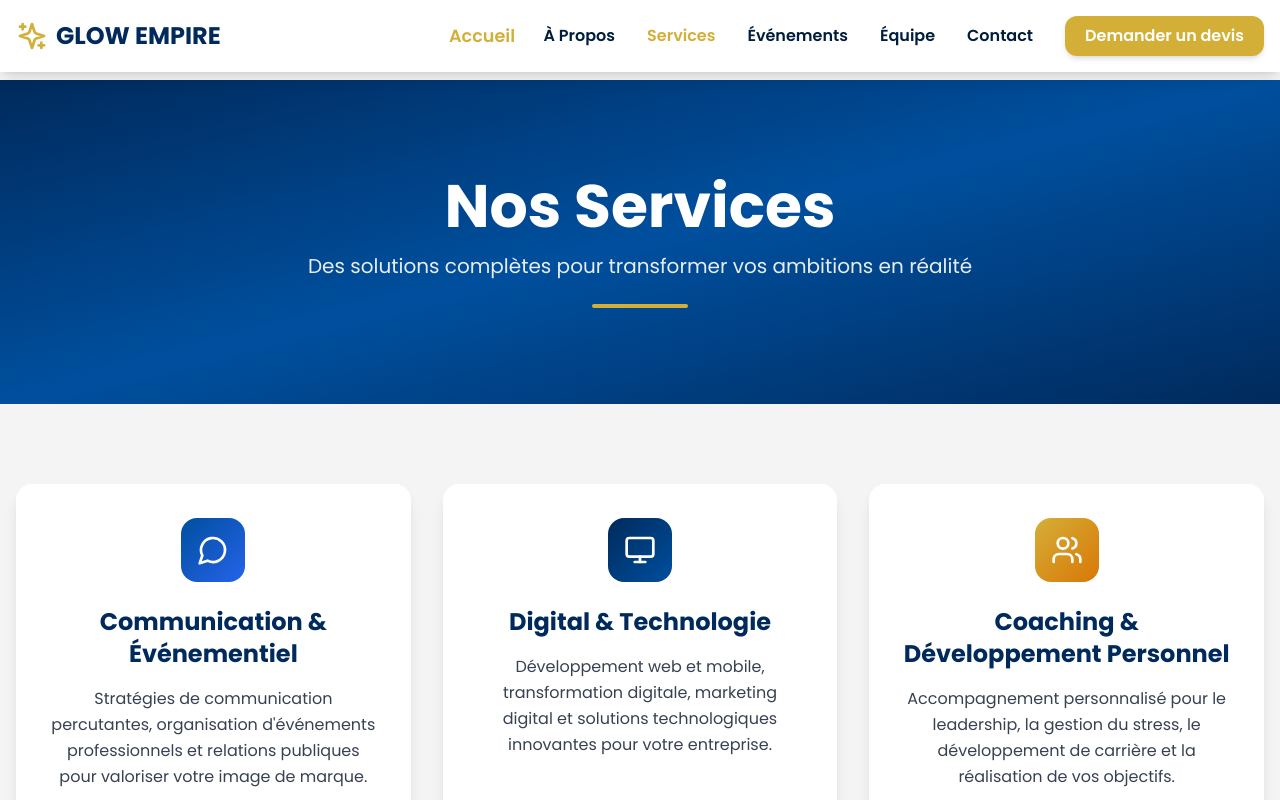
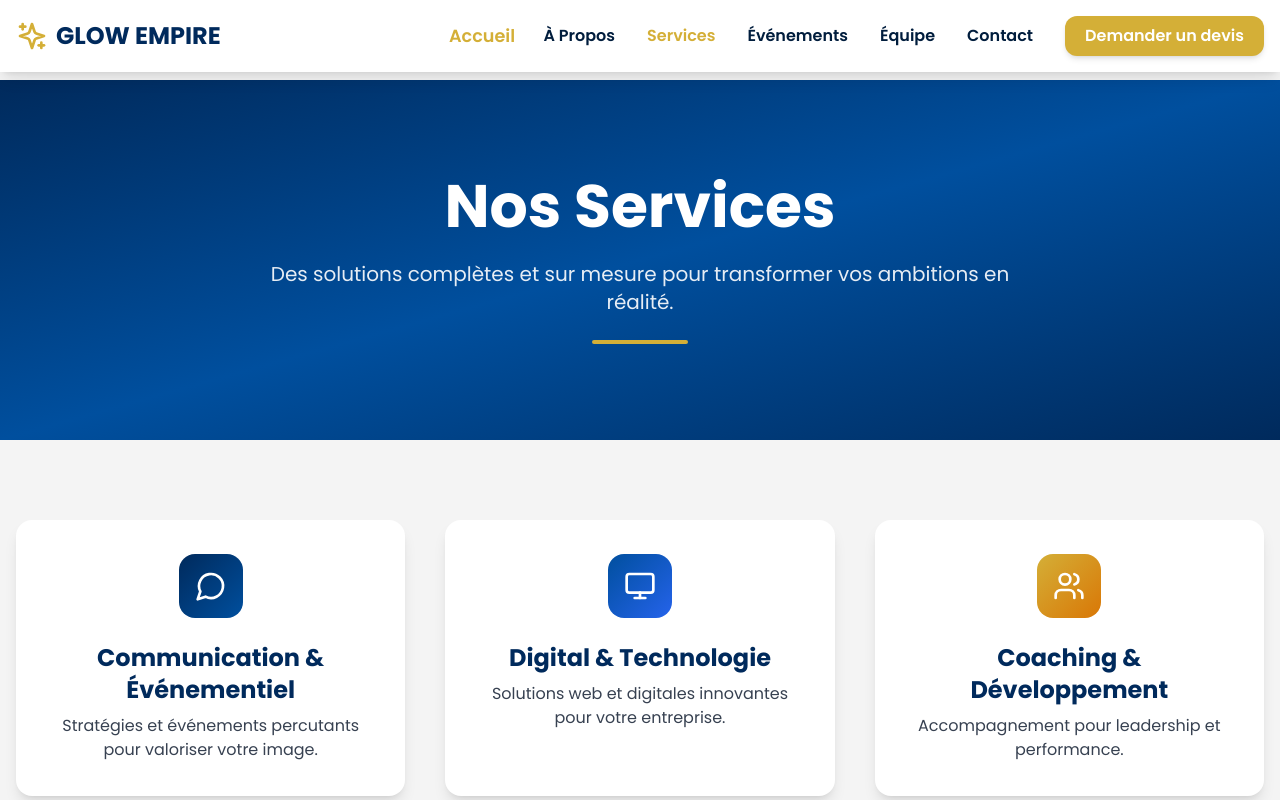
Before and after one commit to adjoeugenie2020-code/glowempire, a React (Vite) app: page / in a window 1280 px wide. Both pictures are taken after a click on the button "Services". Shown: the top 800 px of the page. Built offline with nearby package versions, Linux system fonts and the light colour scheme.

Commit message:
Updated Services.tsx

```diff
--- a/src/pages/Services.tsx
+++ b/src/pages/Services.tsx
@@ -1,62 +1,58 @@
 import { useState } from 'react';
 import { motion, AnimatePresence } from 'framer-motion';
-import { MessageCircle, Monitor, Users, Palette, GraduationCap, Award, X } from 'lucide-react';
+import {
+  MessageCircle,
+  Monitor,
+  Users,
+  Palette,
+  GraduationCap,
+  Award,
+  X
+} from 'lucide-react';
 
 const Services = () => {
   const services = [
     {
       icon: MessageCircle,
       title: 'Communication & Événementiel',
-      description:
-        "Stratégies de communication percutantes, organisation d'événements professionnels et relations publiques pour valoriser votre image de marque.",
-      details:
-        "Nous concevons des stratégies de communication sur mesure, incluant branding, storytelling, et la gestion complète d'événements pour maximiser l'impact de votre marque.",
-      color: 'from-royalBlue to-blue-600',
+      short: "Stratégies et événements percutants pour valoriser votre image.",
+      details: "Nous concevons des stratégies sur mesure, gestion complète d'événements et relations publiques pour maximiser votre impact.",
+      color: 'from-deepBlue to-royalBlue'
     },
     {
       icon: Monitor,
       title: 'Digital & Technologie',
-      description:
-        'Développement web et mobile, transformation digitale, marketing digital et solutions technologiques innovantes pour votre entreprise.',
-      details:
-        'Nos solutions digitales englobent la conception de sites web responsives, applications mobiles, campagnes digitales, et automatisation de processus pour booster votre présence en ligne.',
-      color: 'from-deepBlue to-royalBlue',
+      short: 'Solutions web et digitales innovantes pour votre entreprise.',
+      details: 'Conception de sites web, applications mobiles, marketing digital et transformation digitale pour renforcer votre présence en ligne.',
+      color: 'from-royalBlue to-blue-600'
     },
     {
       icon: Users,
-      title: 'Coaching & Développement Personnel',
-      description:
-        'Accompagnement personnalisé pour le leadership, la gestion du stress, le développement de carrière et la réalisation de vos objectifs.',
-      details:
-        'Nous proposons des programmes de coaching individuels et collectifs pour améliorer compétences professionnelles, leadership, confiance en soi et performance globale.',
-      color: 'from-gold to-amber-600',
+      title: 'Coaching & Développement',
+      short: 'Accompagnement pour leadership et performance.',
+      details: 'Coaching individuel et collectif pour développer compétences, confiance et leadership de vos équipes.',
+      color: 'from-gold to-amber-600'
     },
     {
       icon: Palette,
-      title: 'Pôle Créatif & Visuel',
-      description:
-        "Design graphique, identité visuelle, production vidéo et création de contenus qui captivent et engagent votre audience.",
-      details:
-        'Notre équipe créative conçoit des identités visuelles, contenus graphiques et vidéos percutantes pour renforcer l’image et la visibilité de votre marque.',
-      color: 'from-gold to-yellow-600',
+      title: 'Créatif & Visuel',
+      short: 'Design graphique, identité visuelle et contenus captivants.',
+      details: 'Création de contenus visuels, vidéos et identités de marque pour captiver votre audience et renforcer votre image.',
+      color: 'from-gold to-yellow-500'
     },
     {
       icon: GraduationCap,
       title: 'Formations Professionnelles',
-      description:
-        "Programmes de formation sur mesure en communication, digital, leadership et compétences professionnelles pour booster votre carrière.",
-      details:
-        'Nos formations sont conçues pour développer compétences techniques et managériales, adaptées aux besoins spécifiques des entreprises et professionnels.',
-      color: 'from-royalBlue to-cyan-600',
+      short: 'Programmes adaptés pour booster vos compétences.',
+      details: 'Formations en communication, digital, leadership et compétences professionnelles pour entreprises et particuliers.',
+      color: 'from-royalBlue to-cyan-500'
     },
     {
       icon: Award,
       title: 'Événements Signature',
-      description:
-        "Organisation d'événements d'envergure comme la Conférence des Femmes Leaders du Bénin, créant des plateformes d'inspiration et de réseautage.",
-      details:
-        "Nous gérons la conception, organisation et logistique d'événements majeurs, garantissant impact, networking et visibilité maximale pour nos clients.",
-      color: 'from-deepBlue to-purple-600',
+      short: 'Organisation d’événements majeurs inspirants et networking.',
+      details: 'Conception, organisation et logistique d’événements comme conférences ou galas pour impact et visibilité maximales.',
+      color: 'from-deepBlue to-purple-600'
     },
   ];
 
@@ -67,33 +63,37 @@ const Services = () => {
 
       {/* HERO */}
       <section className="relative py-24 bg-gradient-to-br from-deepBlue via-royalBlue to-deepBlue text-center">
-        <div className="max-w-7xl mx-auto px-4">
+        <div className="max-w-6xl mx-auto px-4">
           <motion.h1
             initial={{ opacity: 0, y: 30 }}
             animate={{ opacity: 1, y: 0 }}
             transition={{ duration: 0.8 }}
-            className="text-5xl md:text-6xl font-bold text-white mb-4"
+            className="text-5xl md:text-6xl font-extrabold text-white mb-6"
           >
             Nos Services
           </motion.h1>
-          <p className="text-xl text-white/90 max-w-3xl mx-auto mb-6">
-            Des solutions complètes pour transformer vos ambitions en réalité
-          </p>
+          <motion.p
+            initial={{ opacity: 0 }}
+            animate={{ opacity: 1 }}
+            transition={{ duration: 0.8, delay: 0.3 }}
+            className="text-xl text-white/90 max-w-3xl mx-auto mb-6"
+          >
+            Des solutions complètes et sur mesure pour transformer vos ambitions en réalité.
+          </motion.p>
           <div className="w-24 h-1 bg-gold mx-auto rounded-full"></div>
         </div>
       </section>
 
       {/* GRID SERVICES */}
-      <section className="py-20 px-4">
-        <div className="max-w-7xl mx-auto grid grid-cols-1 md:grid-cols-2 lg:grid-cols-3 gap-8">
+      <section className="py-20 px-4 max-w-7xl mx-auto">
+        <div className="grid grid-cols-1 md:grid-cols-2 lg:grid-cols-3 gap-10">
           {services.map((service, index) => (
             <motion.div
               key={index}
               initial={{ opacity: 0, y: 30 }}
               whileInView={{ opacity: 1, y: 0 }}
               viewport={{ once: true }}
-              transition={{ duration: 0.5, delay: index * 0.1 }}
-              whileHover={{ y: -10, boxShadow: '0 20px 40px rgba(212, 175, 55, 0.3)' }}
+              transition={{ duration: 0.6, delay: index * 0.1 }}
               className="bg-white rounded-2xl p-8 shadow-lg hover:shadow-2xl transition-all border-2 border-transparent hover:border-gold cursor-pointer"
               onClick={() => setSelectedService(service)}
             >
@@ -102,19 +102,15 @@ const Services = () => {
               >
                 <service.icon className="w-8 h-8 text-white" />
               </div>
-              <h3 className="text-2xl font-bold text-deepBlue mb-4 text-center">
-                {service.title}
-              </h3>
-              <p className="text-gray-700 leading-relaxed text-center">
-                {service.description}
-              </p>
+              <h3 className="text-2xl font-bold text-deepBlue text-center mb-2">{service.title}</h3>
+              <p className="text-gray-700 text-center">{service.short}</p>
             </motion.div>
           ))}
         </div>
       </section>
 
-      {/* DEMANDER UN DEVIS */}
-      <motion.div className="text-center mt-16">
+      {/* CTA */}
+      <section className="text-center mt-16 mb-24">
         <motion.button
           whileHover={{ scale: 1.05 }}
           whileTap={{ scale: 0.95 }}
@@ -122,7 +118,7 @@ const Services = () => {
         >
           Demander un devis
         </motion.button>
-      </motion.div>
+      </section>
 
       {/* MODAL DETAILS */}
       <AnimatePresence>
@@ -163,6 +159,7 @@ const Services = () => {
           </>
         )}
       </AnimatePresence>
+
     </div>
   );
 };
```
